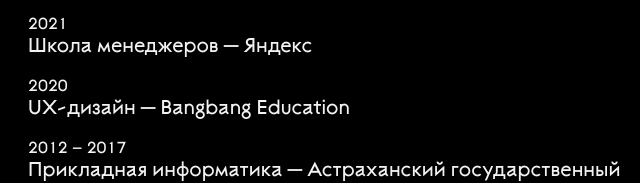
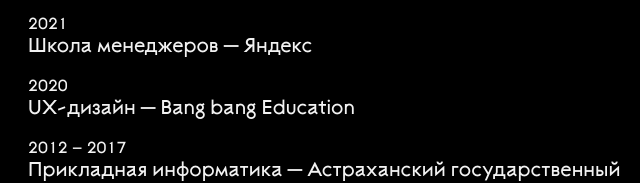
Before and after one commit to DmitryKryukov/dmitrykryukov, a plain HTML site: page index.html in a window 1280 px wide. Shown: the part 1200-1383 px from the top of the page, 568-1208 px from the left. Drawn offline with Linux system fonts and the light colour scheme.

Commit message:
Fix text in studies floor

```diff
--- a/index.html
+++ b/index.html
@@ -81,7 +81,7 @@
             </div>
             <div class="info-group">
               <h4 class="info-group__caption">2020</h4>
-              <p class="info-group__text">UX-дизайн — Bangbang Education</p>
+              <p class="info-group__text">UX-дизайн — Bang bang Education</p>
             </div>
             <div class="info-group">
               <h4 class="info-group__caption">2012 – 2017</h4>
```
